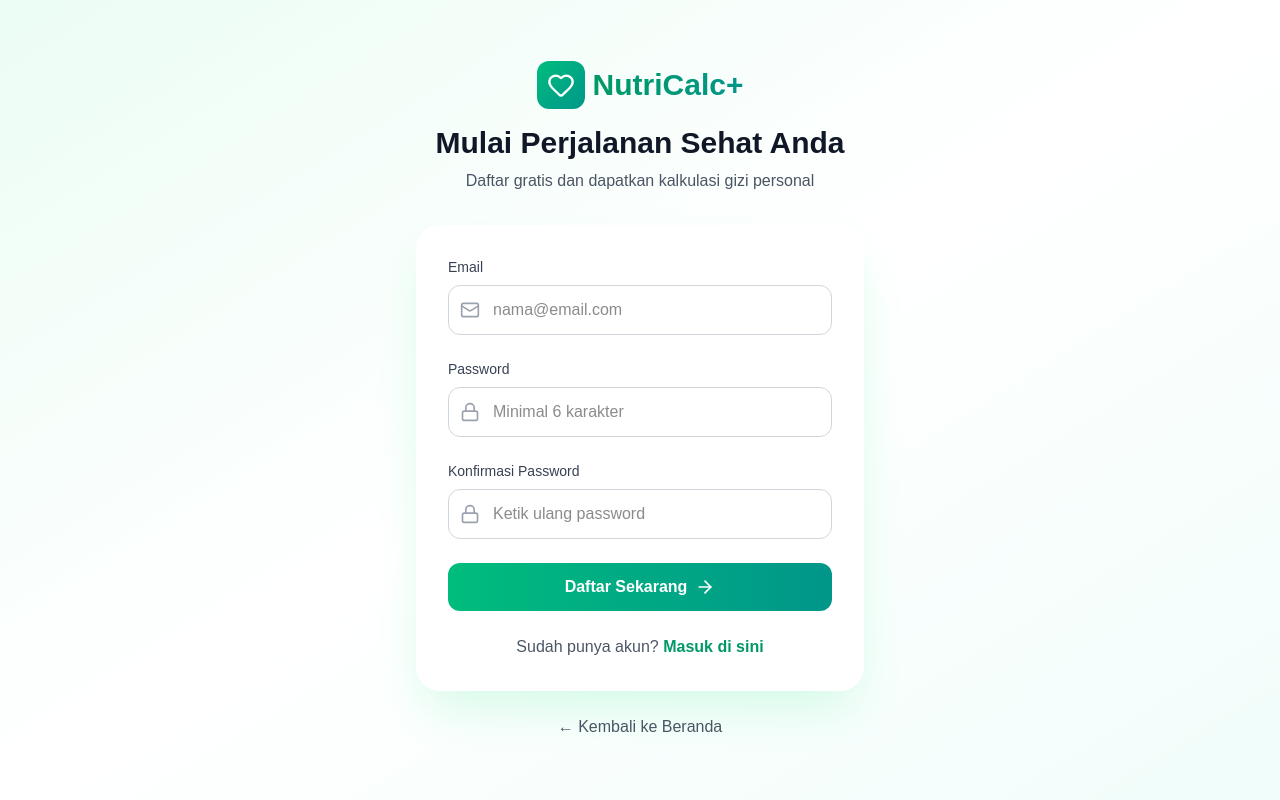
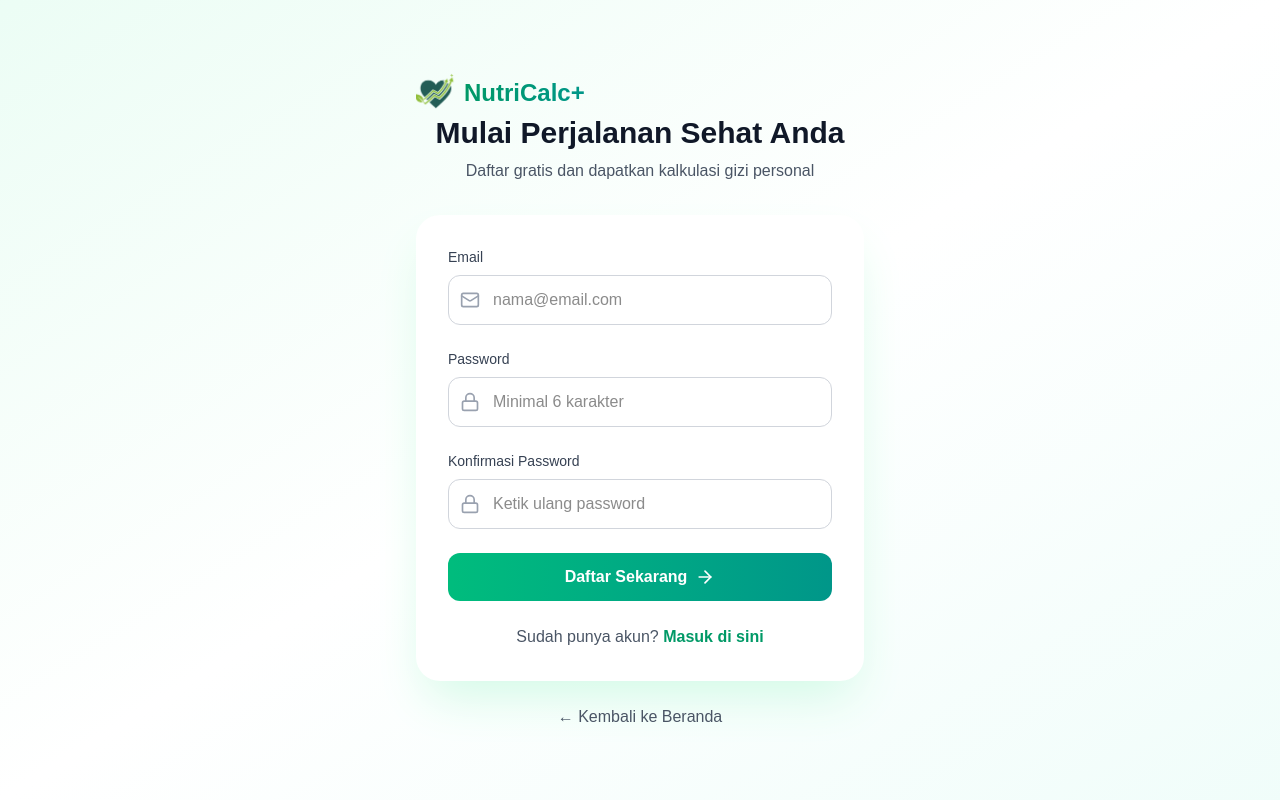
Before and after one commit to RahmatAbdurrahman/NutriCalc, a Next.js app: page /register in a window 1280 px wide. Built offline with nearby package versions, Linux system fonts and the light colour scheme; what @supabase/auth-helpers-nextjs would draw is missing.

Commit message:
logo update

```diff
--- a/app/dashboard/artikel/page.tsx
+++ b/app/artikel/page.tsx
@@ -56,9 +56,11 @@
         <div className="max-w-7xl mx-auto px-4 sm:px-6 lg:px-8">
           <div className="flex justify-between items-center h-16">
             <div className="flex items-center gap-2">
-              <div className="w-10 h-10 bg-gradient-to-br from-emerald-500 to-teal-600 rounded-xl flex items-center justify-center">
-                <Heart className="w-6 h-6 text-white" />
-              </div>
+              <img
+                 src="/logo.png"
+                  alt="NutriCalc+ Logo"
+                  className="mb-1 w-10 h-10 rounded-xl object-cover"
+                />
               <span className="text-2xl font-bold bg-gradient-to-r from-emerald-600 to-teal-600 bg-clip-text text-transparent">
                 NutriCalc+
               </span>
--- a/app/dashboard/page.tsx
+++ b/app/dashboard/page.tsx
@@ -213,7 +213,7 @@
               <img
                  src="/logo.png"
                   alt="NutriCalc+ Logo"
-                  className="w-10 h-10 rounded-xl object-cover"
+                  className="mb-1 w-10 h-10 rounded-xl object-cover"
                 />
               <span className="text-2xl font-bold bg-gradient-to-r from-emerald-600 to-teal-600 bg-clip-text text-transparent">
                 NutriCalc+
--- a/app/dashboard/kalkulator/page.tsx
+++ b/app/kalkulator/page.tsx
@@ -114,9 +114,11 @@
         <div className="max-w-7xl mx-auto px-4 sm:px-6 lg:px-8">
           <div className="flex justify-between items-center h-16">
             <div className="flex items-center gap-2">
-              <div className="w-10 h-10 bg-gradient-to-br from-emerald-500 to-teal-600 rounded-xl flex items-center justify-center">
-                <Heart className="w-6 h-6 text-white" />
-              </div>
+              <img
+                 src="/logo.png"
+                  alt="NutriCalc+ Logo"
+                  className="mb-1 w-10 h-10 rounded-xl object-cover"
+                />
               <span className="text-2xl font-bold bg-gradient-to-r from-emerald-600 to-teal-600 bg-clip-text text-transparent">
                 NutriCalc+
               </span>
--- a/app/lengkapi-profil/page.tsx
+++ b/app/lengkapi-profil/page.tsx
@@ -86,14 +86,16 @@
       <div className="w-full max-w-2xl">
         {/* Header */}
         <div className="text-center mb-8">
-          <div className="inline-flex items-center gap-2 mb-4">
-            <div className="w-12 h-12 bg-gradient-to-br from-emerald-500 to-teal-600 rounded-xl flex items-center justify-center">
-              <Heart className="w-7 h-7 text-white" />
+          <div className="flex items-center gap-2">
+              <img
+                 src="/logo.png"
+                  alt="NutriCalc+ Logo"
+                  className="mb-1 w-10 h-10 rounded-xl object-cover"
+                />
+              <span className="text-2xl font-bold bg-gradient-to-r from-emerald-600 to-teal-600 bg-clip-text text-transparent">
+                NutriCalc+
+              </span>
             </div>
-            <span className="text-3xl font-bold bg-gradient-to-r from-emerald-600 to-teal-600 bg-clip-text text-transparent">
-              NutriCalc+
-            </span>
-          </div>
           <h1 className="text-3xl font-bold text-gray-900 mb-2">
             Lengkapi Profil Anda
           </h1>
--- a/app/login/page.tsx
+++ b/app/login/page.tsx
@@ -55,14 +55,16 @@
       <div className="w-full max-w-md">
         {/* Logo & Header */}
         <div className="text-center mb-8">
-          <div className="inline-flex items-center gap-2 mb-4">
-            <div className="w-12 h-12 bg-gradient-to-br from-emerald-500 to-teal-600 rounded-xl flex items-center justify-center">
-              <Heart className="w-7 h-7 text-white" />
+          <div className="flex items-center gap-2">
+              <img
+                 src="/logo.png"
+                  alt="NutriCalc+ Logo"
+                  className="mb-1 w-10 h-10 rounded-xl object-cover"
+                />
+              <span className="text-2xl font-bold bg-gradient-to-r from-emerald-600 to-teal-600 bg-clip-text text-transparent">
+                NutriCalc+
+              </span>
             </div>
-            <span className="text-3xl font-bold bg-gradient-to-r from-emerald-600 to-teal-600 bg-clip-text text-transparent">
-              NutriCalc+
-            </span>
-          </div>
           <h1 className="text-3xl font-bold text-gray-900 mb-2">
             Selamat Datang Kembali!
           </h1>
--- a/app/register/page.tsx
+++ b/app/register/page.tsx
@@ -60,14 +60,16 @@
       <div className="w-full max-w-md">
         {/* Logo & Header */}
         <div className="text-center mb-8">
-          <div className="inline-flex items-center gap-2 mb-4">
-            <div className="w-12 h-12 bg-gradient-to-br from-emerald-500 to-teal-600 rounded-xl flex items-center justify-center">
-              <Heart className="w-7 h-7 text-white" />
+          <div className="flex items-center gap-2">
+              <img
+                 src="/logo.png"
+                  alt="NutriCalc+ Logo"
+                  className="mb-1 w-10 h-10 rounded-xl object-cover"
+                />
+              <span className="text-2xl font-bold bg-gradient-to-r from-emerald-600 to-teal-600 bg-clip-text text-transparent">
+                NutriCalc+
+              </span>
             </div>
-            <span className="text-3xl font-bold bg-gradient-to-r from-emerald-600 to-teal-600 bg-clip-text text-transparent">
-              NutriCalc+
-            </span>
-          </div>
           <h1 className="text-3xl font-bold text-gray-900 mb-2">
             Mulai Perjalanan Sehat Anda
           </h1>
```
Also changed, not shown: app/profil/page.tsx (renamed from app/dashboard/profil/page.tsx).
